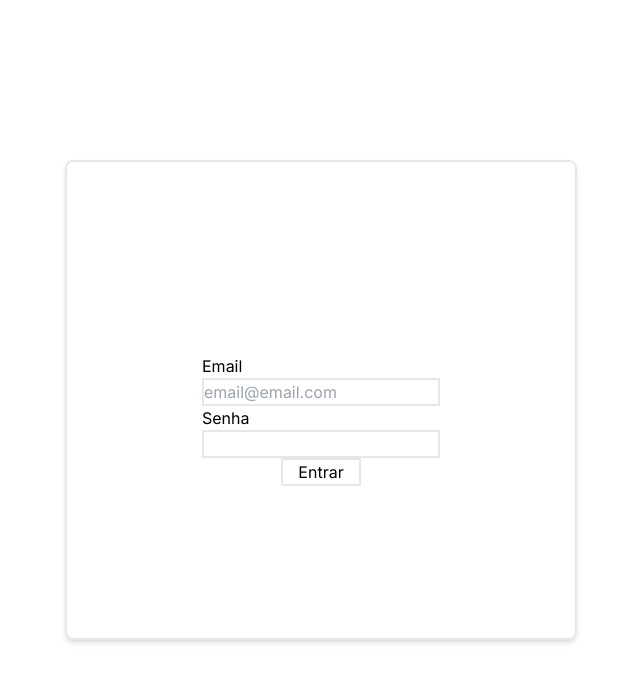
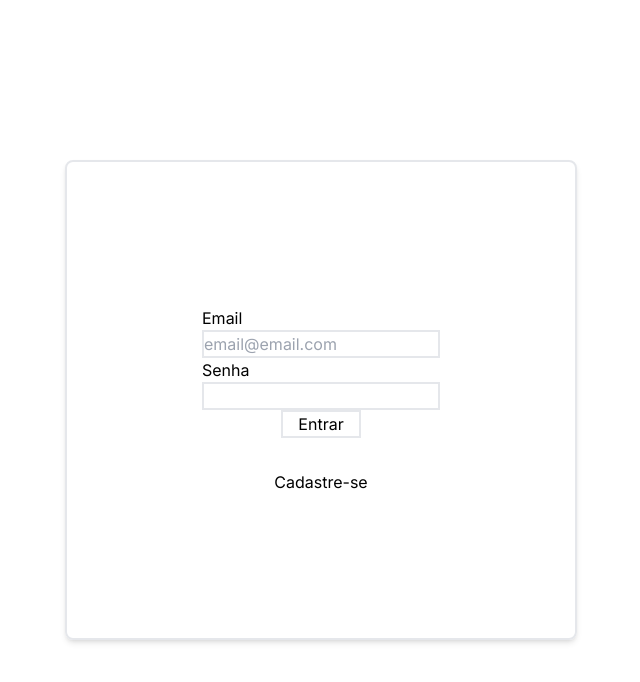
Before and after one commit to WallysFerreira/Sorveteria, a Next.js app in the folder frontend/sorveteria/: page /login in a window 1280 px wide. Shown: the top 682 px of the page, without its empty margins (319-959 px from the left). Built offline with nearby package versions, Linux system fonts and the light colour scheme.

Commit message:
criar link para tela de cadastro no formulario de login

```diff
--- a/frontend/sorveteria/src/app/(contas)/login/page.js
+++ b/frontend/sorveteria/src/app/(contas)/login/page.js
@@ -1,6 +1,9 @@
+import Link from "next/link"
+
 export default function Page() {
     return (
-                <form action={null} className="h-3/5 w-2/5 px-52 py-48 flex flex-col justify-around items-center border-2 rounded-lg shadow-md">
+                <div className="h-3/5 w-2/5 px-48 py-32 border-2 rounded-lg shadow-md flex flex-col justify-around items-center">
+                    <form action={null} className="h-[60%] flex flex-col justify-around items-center">
                         <div className="flex flex-col">
                             <label htmlFor="login">Email</label>
                             <input className="border-2" type="email" id="login" name="login" placeholder="email@email.com" required/>
@@ -13,5 +16,8 @@ export default function Page() {
 
                         <button className="border-2 w-[25%] min-w-[80px]" type="submit">Entrar</button>
                     </form>
+
+                    <Link href="/cadastro">Cadastre-se</Link>
+                </div>
     )
 }
```
Lines whose indentation alone changed are shown as unchanged.
